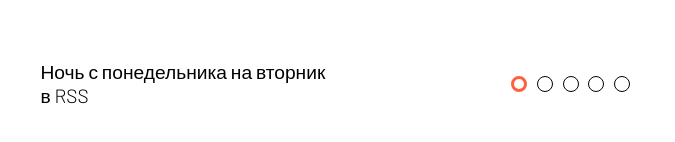
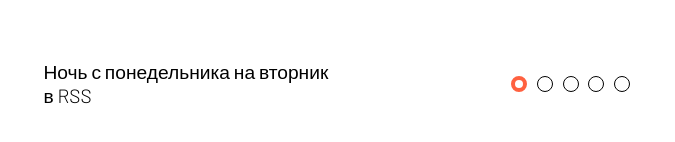
Before and after one commit to jakiJ/cssMemSlider, a plain HTML site: page cssMemSlider/index.html in a window 1280 px wide. Shown: the part 644-786 px from the top of the page, 305-980 px from the left. Drawn offline with Linux system fonts and the light colour scheme.

Commit message:
refactor: change all px (Mon, May 16, 2022 06:42:00 PM)

```diff
--- a/cssMemSlider/style.css
+++ b/cssMemSlider/style.css
@@ -45,7 +45,7 @@
 
   img {
     width: 100%;
-    border-radius: 7px;
+    border-radius: .5rem;
   }
 
   .title_container {
@@ -81,7 +81,7 @@
     font-family: 'Barlow', sans-serif;
     font-size: 1.5rem;
     width: 100%;
-    margin-left: 5px;
+    margin-left: .5rem;
   }
 
   .controls {
@@ -93,7 +93,7 @@
 
   .label {
     display: block;
-    margin: 0.3rem;
+    margin: .3rem;
     width: 1.5rem;
     height: 1.5rem;
     border: .1rem solid #000;
@@ -113,7 +113,7 @@
   #four:checked ~ .title_container .controls label:nth-of-type(4),
   #five:checked ~ .title_container .controls label:nth-of-type(5) {
     background: transparent;
-    border: 3px solid #FF6140;
+    border: .3rem solid #FF6140;
   }
   #one:checked ~ .title_container .controls label:nth-of-type(1):hover,
   #two:checked ~ .title_container .controls label:nth-of-type(2):hover,
@@ -121,7 +121,7 @@
   #four:checked ~ .title_container .controls label:nth-of-type(4):hover,
   #five:checked ~ .title_container .controls label:nth-of-type(5):hover {
     background: transparent;
-    border: 3px solid #E78CA9;
+    border: .3rem solid #E78CA9;
   }
 
   #one:checked ~ .slides_container .first {
```
